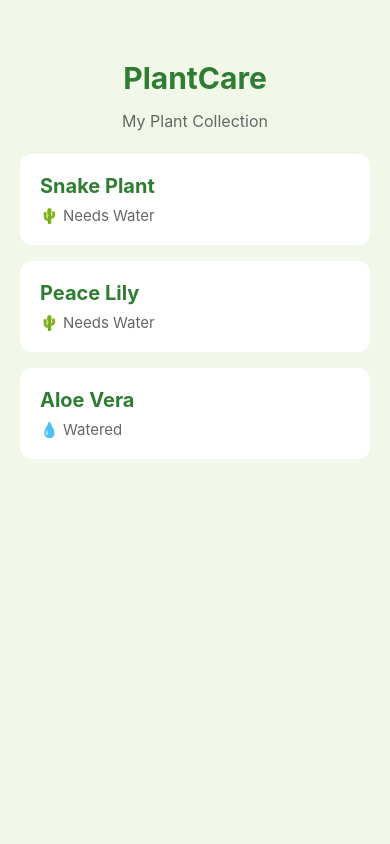
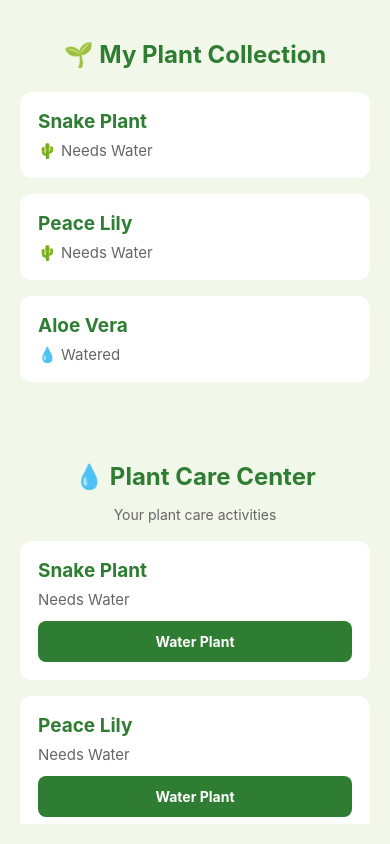
Before and after one commit to kristelannemaesameran-ai/ACTIVITY6_YURI, a React Native app in the folder MyActivity6/: screen / in a window 390 px wide. Built offline with nearby package versions, Linux system fonts and the light colour scheme.

Commit message:
Add Plant Care screen

```diff
--- a/MyActivity6/App.js
+++ b/MyActivity6/App.js
@@ -4,12 +4,12 @@ import {
   View,
   Text,
   FlatList,
+  TouchableOpacity,
   StyleSheet,
 } from 'react-native';
 
 const PlantContext = createContext();
 
-// Store the shared plant collection
 function PlantProvider({ children }) {
   const [plants, setPlants] = useState([
     { id: '1', name: 'Snake Plant', watered: false },
@@ -24,14 +24,13 @@ function PlantProvider({ children }) {
   );
 }
 
-// Read shared plant data through useContext
+// First screen: Show all plants
 function HomeTab() {
   const { plants } = useContext(PlantContext);
 
   return (
     <View style={styles.container}>
-      <Text style={styles.title}>PlantCare</Text>
-      <Text style={styles.subtitle}>My Plant Collection</Text>
+      <Text style={styles.title}>🌱 My Plant Collection</Text>
 
       <FlatList
         data={plants}
@@ -49,10 +48,42 @@ function HomeTab() {
   );
 }
 
+// Second screen: Plant care information
+function CareTab() {
+  const { plants } = useContext(PlantContext);
+
+  return (
+    <View style={styles.container}>
+      <Text style={styles.title}>💧 Plant Care Center</Text>
+      <Text style={styles.subtitle}>Your plant care activities</Text>
+
+      <FlatList
+        data={plants}
+        keyExtractor={(item) => item.id}
+        renderItem={({ item }) => (
+          <View style={styles.card}>
+            <Text style={styles.plantName}>{item.name}</Text>
+            <Text style={styles.status}>
+              {item.watered ? 'Already Watered' : 'Needs Water'}
+            </Text>
+
+            <TouchableOpacity style={styles.button}>
+              <Text style={styles.buttonText}>Water Plant</Text>
+            </TouchableOpacity>
+          </View>
+        )}
+      />
+    </View>
+  );
+}
+
 export default function App() {
   return (
     <PlantProvider>
-      <HomeTab />
+      <View style={{ flex: 1 }}>
+        <HomeTab />
+        <CareTab />
+      </View>
     </PlantProvider>
   );
 }
@@ -62,29 +93,29 @@ const styles = StyleSheet.create({
     flex: 1,
     backgroundColor: '#F1F8E9',
     padding: 20,
-    paddingTop: 60,
+    paddingTop: 40,
   },
   title: {
-    fontSize: 30,
+    fontSize: 24,
     fontWeight: 'bold',
     color: '#2E7D32',
     textAlign: 'center',
+    marginBottom: 15,
   },
   subtitle: {
-    fontSize: 16,
+    textAlign: 'center',
     color: '#666',
-    textAlign: 'center',
-    marginVertical: 15,
+    marginBottom: 10,
   },
   card: {
     backgroundColor: '#FFFFFF',
-    padding: 20,
+    padding: 18,
     borderRadius: 12,
     marginVertical: 8,
     elevation: 3,
   },
   plantName: {
-    fontSize: 20,
+    fontSize: 19,
     fontWeight: 'bold',
     color: '#2E7D32',
   },
@@ -93,4 +124,15 @@ const styles = StyleSheet.create({
     color: '#666',
     marginTop: 8,
   },
+  button: {
+    backgroundColor: '#2E7D32',
+    padding: 12,
+    borderRadius: 8,
+    marginTop: 12,
+  },
+  buttonText: {
+    color: '#FFFFFF',
+    fontWeight: 'bold',
+    textAlign: 'center',
+  },
 });
```
